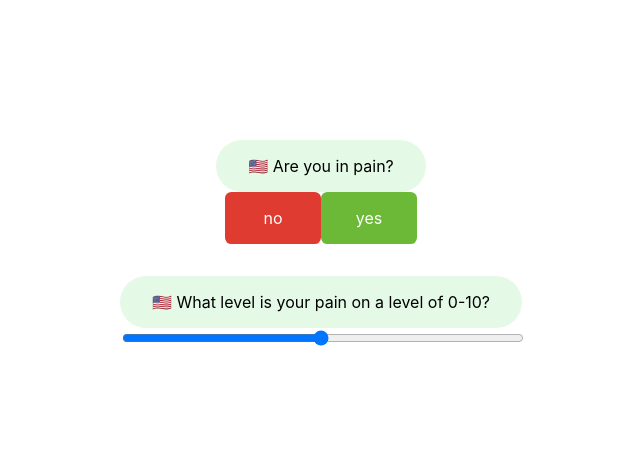
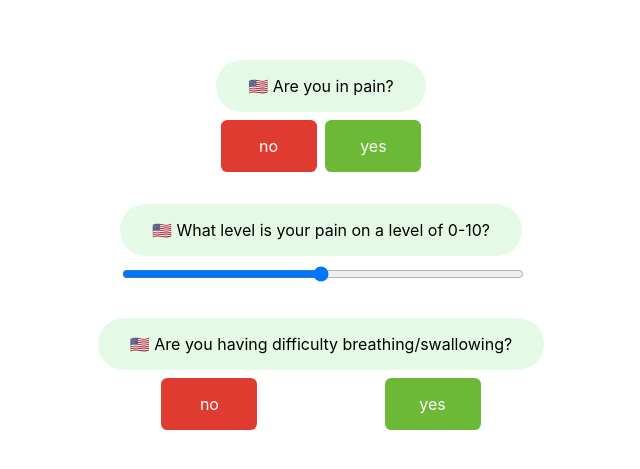
Before and after one commit to davidc360/colab8, a React (Create React App) app: page /triage in a window 1280 px wide. Shown: the part 155-624 px from the top of the page, without its empty margins (319-959 px from the left). Built offline with nearby package versions, Linux system fonts and the light colour scheme.

Commit message:
added more questions and styling

```diff
--- a/src/Triage.js
+++ b/src/Triage.js
@@ -11,7 +11,13 @@ function Triage() {
 
             <Question
                 question="What level is your pain on a level of 0-10?"
-                responses={<Slider />} />
+                responses={<Slider />}
+            />
+
+            <Question
+                question="Are you having difficulty breathing/swallowing?"
+                responses={<MultiChoice options={["no", "yes"]} />}
+            />
         </ div>
     )
 }
@@ -26,7 +32,7 @@ function MultiChoice({ options }) {
     })
 
     return (
-        <div className="multi-choice">
+        <div className="multiChoice">
             {resButtons}
         </div>
     )
@@ -42,7 +48,7 @@ function Slider() {
 
 function Question({ question, responses }) {
     return (
-        <div>
+        <div className="questionCtn">
             <Button className="question">🇺🇸 {question}</Button>
             {responses}
         </div>
--- a/src/Triage.sass
+++ b/src/Triage.sass
@@ -24,3 +24,10 @@
 
 .slider
     width: 100%
+
+.multiChoice
+    display: flex
+    justify-content: space-around
+
+.question
+    margin-bottom: 0.5em
```
